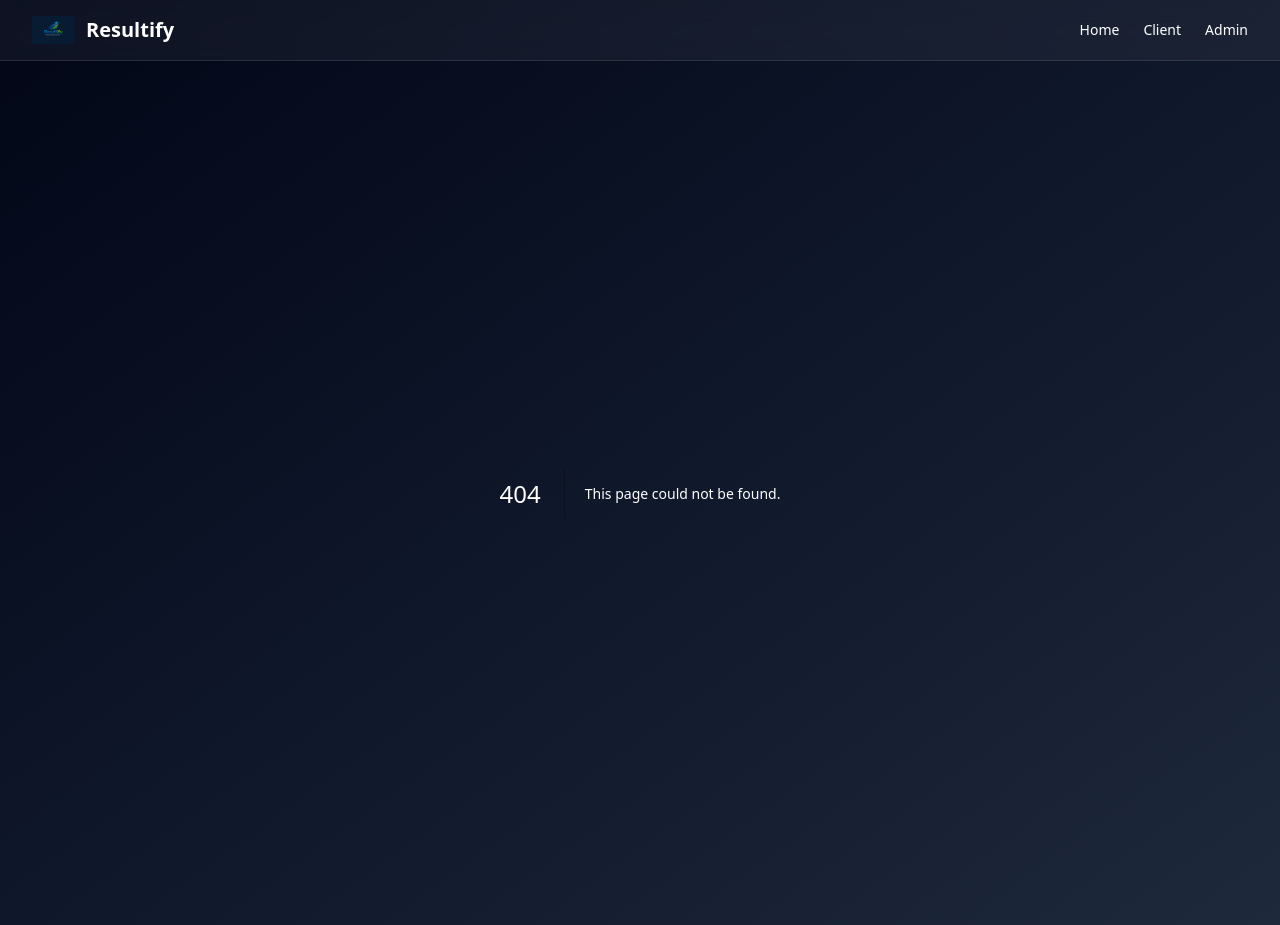
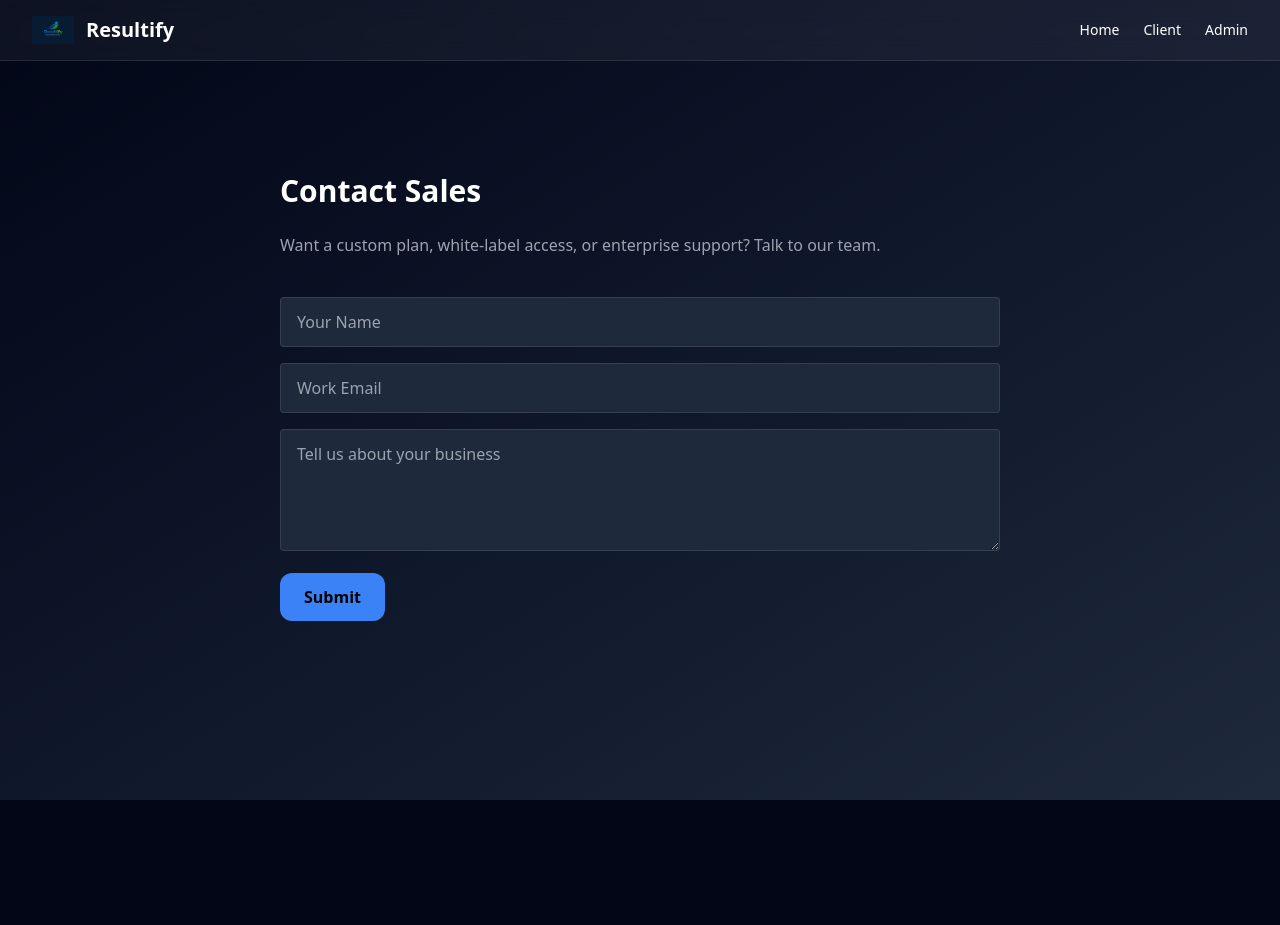
Before and after one commit to chetanshrm83/resultifytechnologies, a Next.js app: page /contact in a window 1280 px wide. Before the commit this address had no page. After the commit the page ends 800 px from the top, so only its background shows below. Built offline with nearby package versions, Linux system fonts and the light colour scheme.

Commit message:
Create page.tsx

```diff
--- /dev/null
+++ b/app/contact/page.tsx
@@ -0,0 +1,36 @@
+"use client";
+
+export default function ContactPage() {
+  return (
+    <main className="max-w-3xl mx-auto px-6 py-20">
+      <h1 className="text-3xl font-semibold mb-6">
+        Contact Sales
+      </h1>
+
+      <p className="text-gray-400 mb-10">
+        Want a custom plan, white-label access, or enterprise support?
+        Talk to our team.
+      </p>
+
+      <div className="space-y-4">
+        <input
+          placeholder="Your Name"
+          className="w-full px-4 py-3 rounded bg-slate-800 border border-white/10"
+        />
+        <input
+          placeholder="Work Email"
+          className="w-full px-4 py-3 rounded bg-slate-800 border border-white/10"
+        />
+        <textarea
+          placeholder="Tell us about your business"
+          rows={4}
+          className="w-full px-4 py-3 rounded bg-slate-800 border border-white/10"
+        />
+
+        <button className="px-6 py-3 rounded-xl bg-blue-500 text-black font-semibold hover:bg-blue-400 transition">
+          Submit
+        </button>
+      </div>
+    </main>
+  );
+}
```
